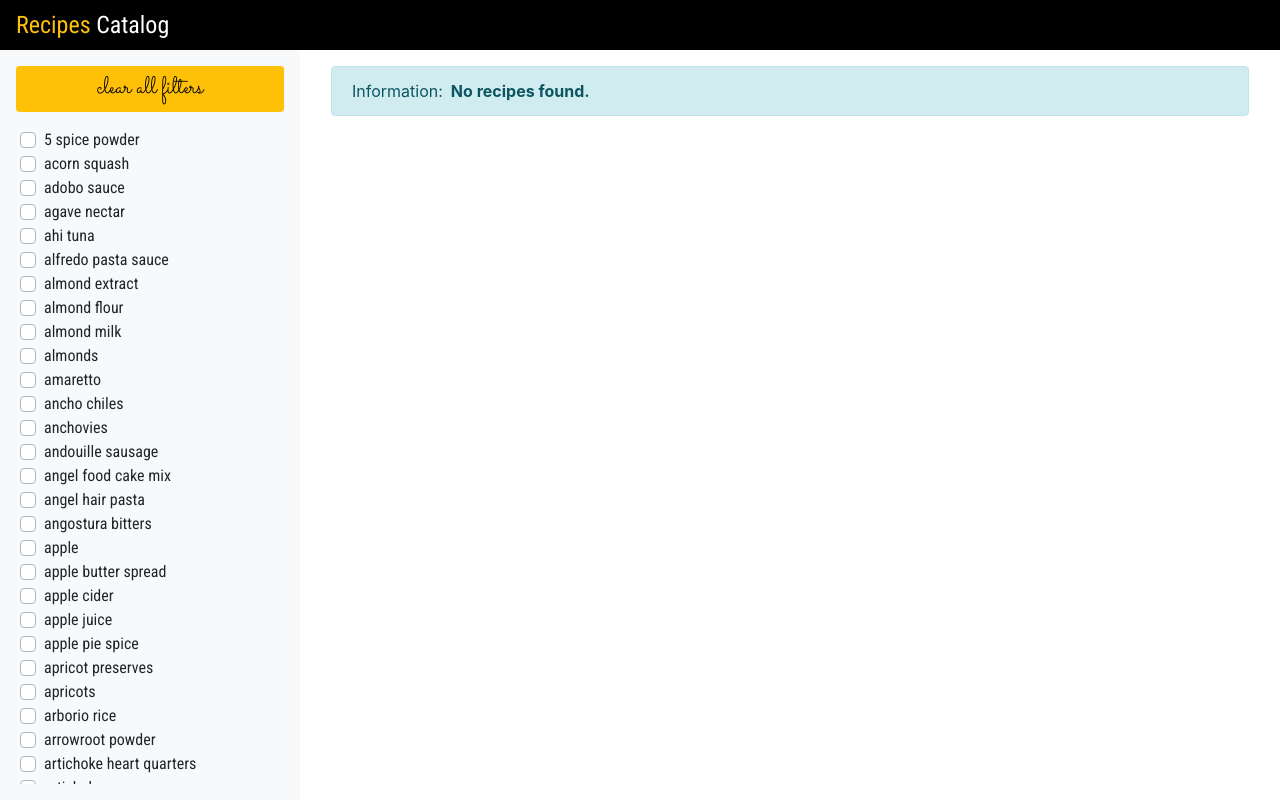
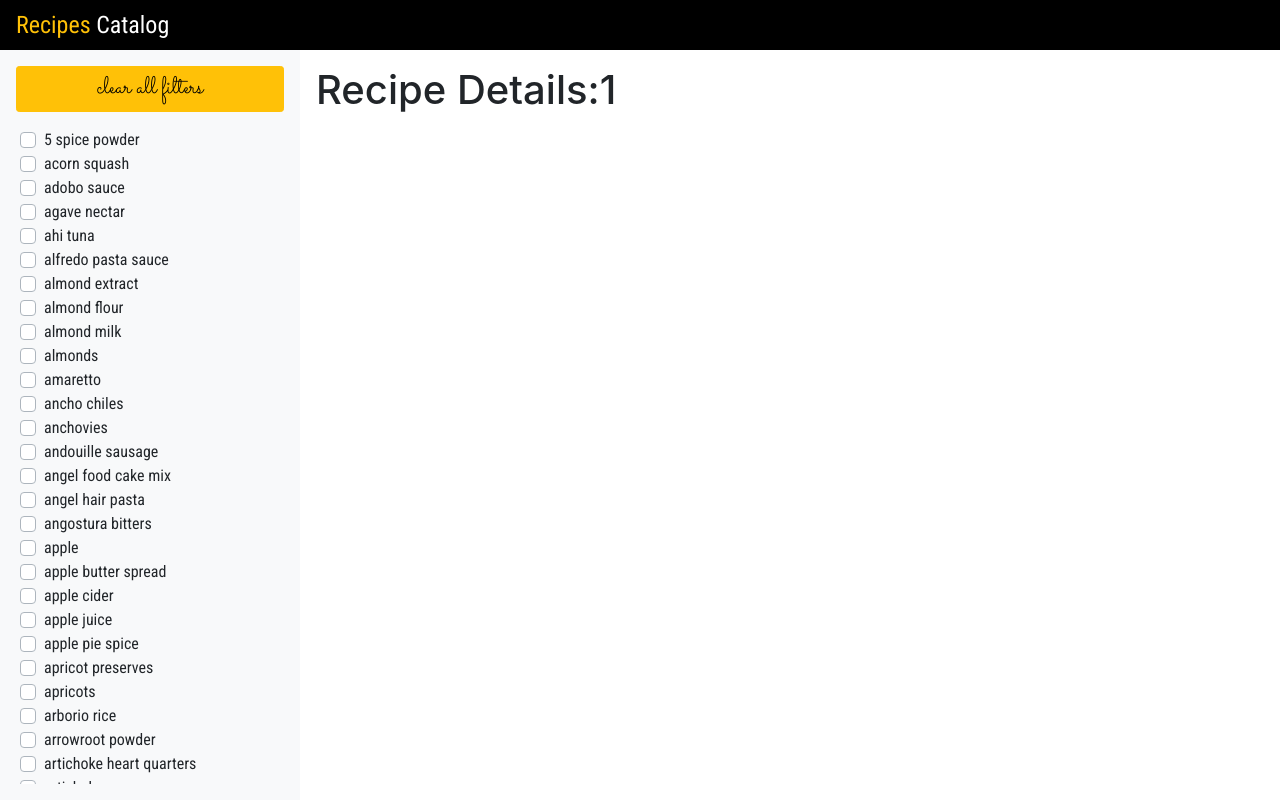
Before and after one commit to igakigongo/recipes-catalog, a React (Create React App) app: page /recipe/1 in a window 1280 px wide. Built offline with nearby package versions, Linux system fonts and the light colour scheme; no server answers.

Commit message:
add routing to recipe details page

```diff
--- a/src/components/container/Recipes.js
+++ b/src/components/container/Recipes.js
@@ -1,20 +1,23 @@
 import React, { useEffect } from 'react';
 import PropTypes from 'prop-types';
 import { connect } from 'react-redux';
+import { useHistory } from 'react-router-dom';
 import { BASE_URL } from '../../utils';
 import { fetchRecipes } from '../../api';
 import NoRecipesFound from '../presentational/NoRecipesFound';
 import Time from '../presentational/Time';
+import ROUTES from '../../routes';
 
 const selectedIngredients = ingredients => ingredients.filter(x => x.checked);
 
 const RecipesList = ({ dispatch, ingredients, recipesState: { data: recipes, fetching } }) => {
+  const history = useHistory();
   useEffect(() => {
     dispatch(fetchRecipes(selectedIngredients(ingredients)));
   }, [ingredients]);
 
-  const clickHandler = e => {
-    e.preventDefault();
+  const clickHandler = recipeId => {
+    history.push(`${ROUTES.RECIPE_DETAILS}/${recipeId}`);
   };
 
   if (fetching) {
@@ -42,8 +45,8 @@ const RecipesList = ({ dispatch, ingredients, recipesState: { data: recipes, fet
             <div className="col col-lg-2 recipe-item" key={id}>
               <div
                 className="card mb-3 shadow"
-                onClick={clickHandler}
-                onKeyPress={clickHandler}
+                onClick={() => { clickHandler(id); }}
+                onKeyPress={() => { clickHandler(id); }}
                 role="link"
                 tabIndex={index}
               >
--- a/src/components/presentational/App.js
+++ b/src/components/presentational/App.js
@@ -2,10 +2,11 @@ import React from 'react';
 import SimpleBar from 'simplebar-react';
 import { Route, Switch } from 'react-router-dom';
 import { Navbar } from 'react-bootstrap';
+import ROUTES from '../../routes';
 import ConnectedFilter from '../container/Filter';
 import ConnectedIngredientsList from '../container/Ingredients';
 import ConnectedRecipesList from '../container/Recipes';
-import ROUTES from '../../routes';
+import RecipeDetails from './RecipeDetails';
 import './App.scss';
 import 'simplebar/dist/simplebar.min.css';
 
@@ -31,12 +32,13 @@ const App = () => (
     <main className="bg-white p-3">
       <SimpleBar style={{ maxHeight: '100%' }}>
         <Switch>
-          <Route path={ROUTES.HOME}>
+          <Route exact path={ROUTES.HOME}>
             <>
               <ConnectedIngredientsList />
               <ConnectedRecipesList />
             </>
           </Route>
+          <Route component={RecipeDetails} path="/recipe/:id" />
         </Switch>
       </SimpleBar>
     </main>
--- /dev/null
+++ b/src/components/presentational/RecipeDetails.js
@@ -0,0 +1,21 @@
+import React, { useEffect } from 'react';
+import { useParams } from 'react-router-dom';
+
+const RecipeDetails = () => {
+  const { id } = useParams();
+
+  useEffect(() => {
+
+  }, [id]);
+
+  return (
+    <div>
+      <h1>
+        Recipe Details:
+        {id}
+      </h1>
+    </div>
+  );
+};
+
+export default RecipeDetails;
--- a/src/index.js
+++ b/src/index.js
@@ -1,11 +1,11 @@
 import React from 'react';
 import { render } from 'react-dom';
 import { Provider } from 'react-redux';
-import './index.css';
 import { BrowserRouter as Router } from 'react-router-dom';
 import App from './components/presentational/App';
 import store from './store';
 import { loadFilters } from './reducers/FiltersReducer';
+import './index.css';
 
 const ingredients = require('./data/ingredients.json');
 
@@ -18,8 +18,10 @@ store.dispatch(loadFilters(mappedIngredients));
 
 render(
   <Router>
-    <Provider store={store}>
-      <App />
-    </Provider>
+    <React.StrictMode>
+      <Provider store={store}>
+        <App />
+      </Provider>
+    </React.StrictMode>
   </Router>, document.getElementById('root'),
 );
--- a/src/routes.js
+++ b/src/routes.js
@@ -1,5 +1,6 @@
 const ROUTES = {
   HOME: '/',
+  RECIPE_DETAILS: '/recipe',
 };
 
 export default ROUTES;
```
